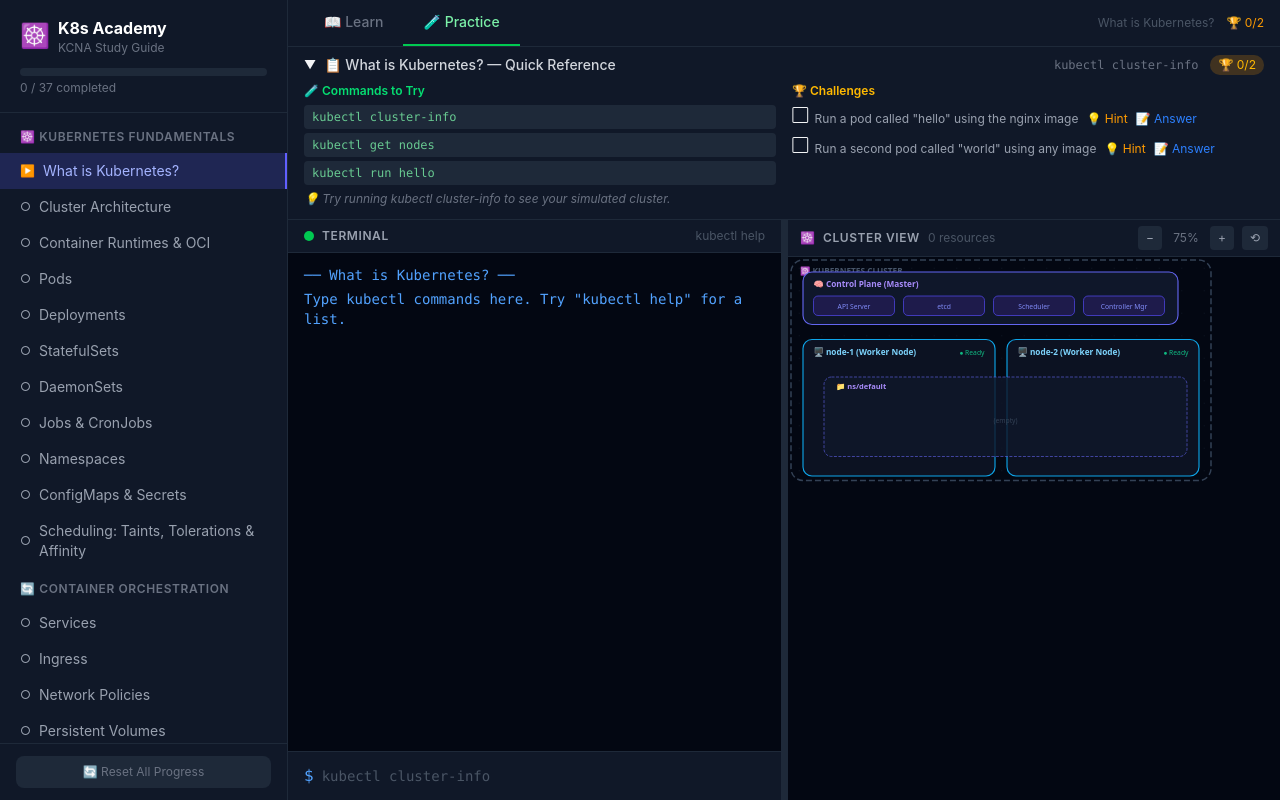
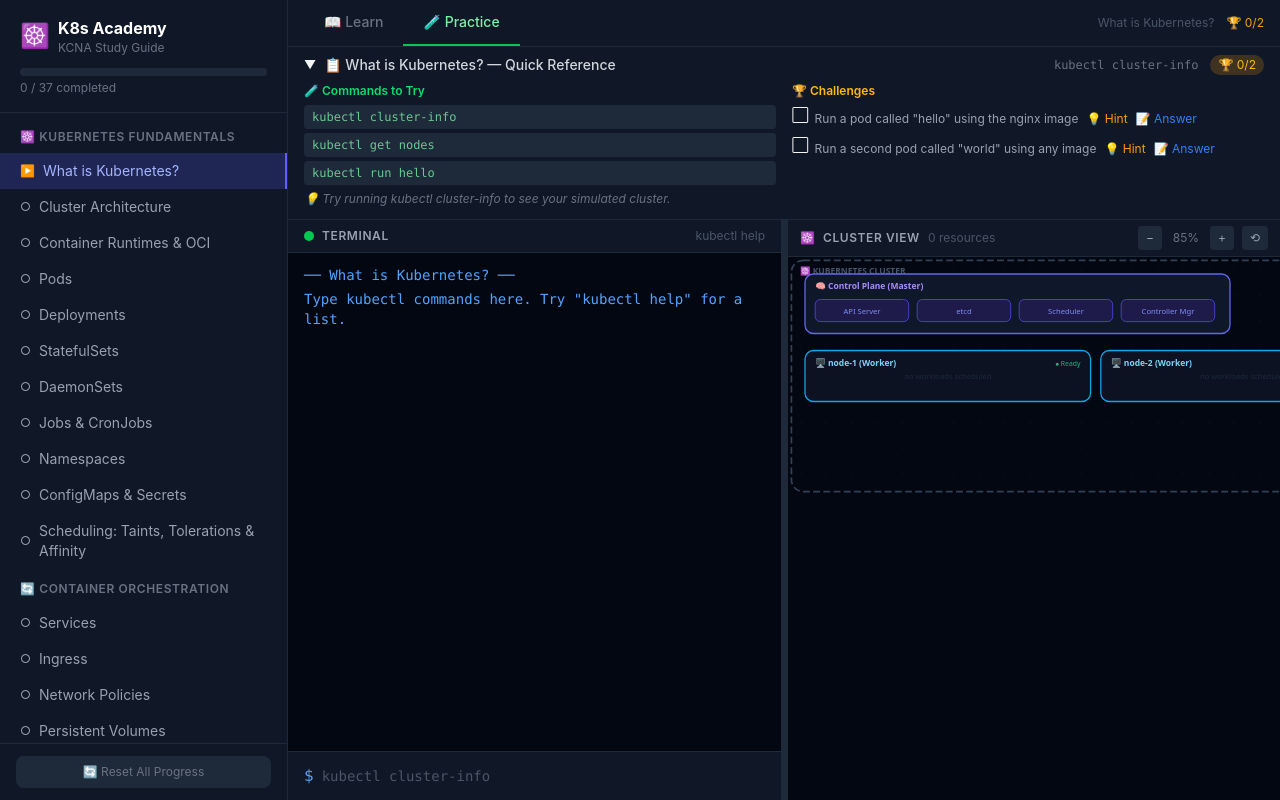
Before and after one commit to MallardxGreen/K8-Learning-Simulator, a React (Vite) app: page / in a window 1280 px wide. Both pictures are taken after a click on the button "🧪 Practice". Built offline with nearby package versions, Linux system fonts and the light colour scheme.

Commit message:
Redesign diagram: resources distributed across worker nodes, namespaces nested inside nodes, empty nodes show 'no workloads scheduled'

```diff
--- a/src/components/LiveDiagram.tsx
+++ b/src/components/LiveDiagram.tsx
@@ -27,156 +27,155 @@
   networkpolicy: { emoji: '🔥', bg: '#7f1d1d', border: '#dc2626', text: '#fca5a5' },
 };
 
-const NODE_W = 140;
-const NODE_H = 50;
-const GAP = 16;
-const NS_PAD = 16;
-const COLS_PER_NS = 3;
+const CARD_W = 136;
+const CARD_H = 46;
+const GAP = 12;
+const NS_PAD = 12;
+const COLS = 2;
 
-// Cluster-scoped resource types (not inside a namespace)
+// Cluster-scoped resource types
 const CLUSTER_SCOPED = new Set(['namespace', 'node', 'persistentvolume', 'clusterrole', 'clusterrolebinding']);
 
+// Simple hash to assign a resource to a node index
+function assignNode(name: string, nodeCount: number): number {
+  let h = 0;
+  for (let i = 0; i < name.length; i++) h = ((h << 5) - h + name.charCodeAt(i)) | 0;
+  return Math.abs(h) % nodeCount;
+}
+
 export default function LiveDiagram({ cluster }: LiveDiagramProps) {
-  const [zoom, setZoom] = useState(0.75);
+  const [zoom, setZoom] = useState(0.85);
   const [pan, setPan] = useState({ x: 0, y: 0 });
   const isPanning = useRef(false);
   const lastMouse = useRef({ x: 0, y: 0 });
 
-  // Separate resources
+  // Categorize resources
   const nodes = cluster.resources.filter(r => r.type === 'node');
-  const namespaces = cluster.resources.filter(r => r.type === 'namespace');
   const clusterScoped = cluster.resources.filter(r => CLUSTER_SCOPED.has(r.type) && r.type !== 'node' && r.type !== 'namespace');
   const namespacedRes = cluster.resources.filter(r => !CLUSTER_SCOPED.has(r.type));
 
-  // Group namespaced resources by namespace
-  const byNamespace = useMemo(() => {
-    const map: Record<string, K8sResource[]> = {};
-    for (const ns of namespaces) {
-      map[ns.name] = [];
+  const userResourceCount = namespacedRes.length + clusterScoped.length;
+
+  // Assign each namespaced resource to a worker node, then group by node → namespace
+  const nodeData = useMemo(() => {
+    if (nodes.length === 0) return [];
+
+    // Build: nodeIndex → nsName → resources[]
+    const map: Map<number, Map<string, K8sResource[]>> = new Map();
+    for (let i = 0; i < nodes.length; i++) map.set(i, new Map());
+
+    for (const r of namespacedRes) {
+      const ni = assignNode(r.id, nodes.length);
+      const nsName = r.namespace || 'default';
+      const nodeMap = map.get(ni)!;
+      if (!nodeMap.has(nsName)) nodeMap.set(nsName, []);
+      nodeMap.get(nsName)!.push(r);
     }
-    for (const r of namespacedRes) {
-      const ns = r.namespace || 'default';
-      if (!map[ns]) map[ns] = [];
-      map[ns].push(r);
-    }
-    return map;
-  }, [namespaces, namespacedRes]);
 
-  // Only show namespaces that have user resources (or are non-system)
-  const visibleNamespaces = useMemo(() => {
-    return Object.entries(byNamespace)
-      .filter(([name, res]) => res.length > 0 || (name !== 'kube-system'))
-      .sort(([a], [b]) => {
-        if (a === 'default') return -1;
-        if (b === 'default') return 1;
-        return a.localeCompare(b);
-      });
-  }, [byNamespace]);
-
-  const userResourceCount = namespacedRes.length + clusterScoped.length;
+    return nodes.map((n, i) => {
+      const nsMap = map.get(i)!;
+      const taints = Array.isArray(n.metadata.taints) ? (n.metadata.taints as string[]) : [];
+      const status = (n.metadata.status as string) || 'Ready';
+      // Sort namespaces: default first, then alphabetical
+      const nsList = [...nsMap.entries()]
+        .filter(([, res]) => res.length > 0)
+        .sort(([a], [b]) => {
+          if (a === 'default') return -1;
+          if (b === 'default') return 1;
+          return a.localeCompare(b);
+        });
+      return { node: n, taints, status, namespaces: nsList };
+    });
+  }, [nodes, namespacedRes]);
 
   // Layout computation
   const layout = useMemo(() => {
-    const CONTROL_PLANE_H = 70;
-    const CONTROL_PLANE_W = 500;
-    const CLUSTER_PAD = 20;
-    const NODE_BOX_PAD = 16;
+    const PAD = 20;
+    const CP_W = 500;
+    const CP_H = 70;
+    const NODE_PAD = 14;
+    const NODE_HEADER = 40;
 
-    let totalW = 0;
-    let totalH = 0;
+    let cursorY = PAD;
 
-    // Control plane at top
-    const cpX = CLUSTER_PAD;
-    const cpY = CLUSTER_PAD;
-    totalW = Math.max(totalW, cpX + CONTROL_PLANE_W + CLUSTER_PAD);
-    totalH = cpY + CONTROL_PLANE_H + 20;
+    // Control Plane
+    const cpX = PAD;
+    const cpY = cursorY;
+    cursorY += CP_H + 20;
 
-    // Worker nodes side by side below control plane
-    const nodesStartY = totalH;
-    const nodeLayouts: { name: string; x: number; y: number; w: number; h: number; taints: string[]; status: string }[] = [];
+    // Compute each worker node box
+    type NsLayout = { name: string; x: number; y: number; w: number; h: number; resources: K8sResource[] };
+    type NodeLayout = { name: string; x: number; y: number; w: number; h: number; taints: string[]; status: string; nsBoxes: NsLayout[] };
 
-    // Calculate namespace boxes for each node (we distribute namespaces across nodes)
-    // For simplicity: all namespaces go inside a "worker nodes" area
-    // Each namespace is a box containing its resources in a grid
+    const nodeLayouts: NodeLayout[] = [];
+    const nodesStartY = cursorY;
+    let nodesMaxW = CP_W;
 
-    const nsLayouts: { name: string; x: number; y: number; w: number; h: number; resources: K8sResource[] }[] = [];
+    // Lay out nodes side by side
+    let nodeX = PAD;
+    for (const nd of nodeData) {
+      const nsBoxes: NsLayout[] = [];
+      let innerY = NODE_HEADER;
+      const nsW = COLS * (CARD_W + GAP) + NS_PAD * 2 - GAP;
 
-    let nsX = CLUSTER_PAD + NODE_BOX_PAD + 12;
-    let nsY = nodesStartY + 50; // leave room for node header
-    let maxNsRowH = 0;
-    const maxRowW = 800;
-
-    for (const [nsName, nsRes] of visibleNamespaces) {
-      const rows = Math.ceil(nsRes.length / COLS_PER_NS) || 1;
-      const nsW = COLS_PER_NS * (NODE_W + GAP) + NS_PAD * 2 - GAP;
-      const nsH = NS_PAD * 2 + 24 + rows * (NODE_H + GAP) - GAP;
-
-      if (nsX + nsW > maxRowW) {
-        nsX = CLUSTER_PAD + NODE_BOX_PAD + 12;
-        nsY += maxNsRowH + GAP;
-        maxNsRowH = 0;
+      for (const [nsName, nsRes] of nd.namespaces) {
+        const rows = Math.ceil(nsRes.length / COLS) || 1;
+        const nsH = NS_PAD + 20 + rows * (CARD_H + GAP) - GAP + NS_PAD;
+        nsBoxes.push({ name: nsName, x: NODE_PAD, y: innerY, w: nsW, h: nsH, resources: nsRes });
+        innerY += nsH + GAP;
       }
 
-      nsLayouts.push({ name: nsName, x: nsX, y: nsY, w: nsW, h: nsH, resources: nsRes });
-      maxNsRowH = Math.max(maxNsRowH, nsH);
-      nsX += nsW + GAP;
-      totalW = Math.max(totalW, nsX + CLUSTER_PAD);
+      const nodeW = nsW + NODE_PAD * 2;
+      const nodeH = nd.namespaces.length > 0 ? innerY + NODE_PAD - GAP : NODE_HEADER + 20;
+
+      nodeLayouts.push({
+        name: nd.node.name,
+        x: nodeX,
+        y: nodesStartY,
+        w: nodeW,
+        h: nodeH,
+        taints: nd.taints,
+        status: nd.status,
+        nsBoxes,
+      });
+      nodeX += nodeW + GAP;
     }
 
-    const nsEndY = nsY + maxNsRowH + NODE_BOX_PAD;
+    nodesMaxW = Math.max(nodesMaxW, nodeX - GAP - PAD);
+    const maxNodeH = nodeLayouts.reduce((m, n) => Math.max(m, n.h), 0);
+    // Equalize node heights
+    for (const nl of nodeLayouts) nl.h = maxNodeH;
 
-    // Worker node boxes encompass the namespace area
-    const nodeAreaW = Math.max(totalW - CLUSTER_PAD * 2, CONTROL_PLANE_W);
-    for (let i = 0; i < nodes.length; i++) {
-      const n = nodes[i];
-      const nW = (nodeAreaW - GAP * (nodes.length - 1)) / nodes.length;
-      const nX = CLUSTER_PAD + i * (nW + GAP);
-      const nH = nsEndY - nodesStartY + 10;
-      const taints = Array.isArray(n.metadata.taints) ? (n.metadata.taints as string[]) : [];
-      nodeLayouts.push({
-        name: n.name,
-        x: nX,
-        y: nodesStartY,
-        w: nW,
-        h: nH,
-        taints,
-        status: (n.metadata.status as string) || 'Ready',
-      });
+    cursorY = nodesStartY + maxNodeH + 20;
+
+    // Cluster-scoped resources
+    type CsLayout = { resource: K8sResource; x: number; y: number };
+    const csLayouts: CsLayout[] = [];
+    if (clusterScoped.length > 0) {
+      let csX = PAD;
+      const csStartY = cursorY + 16;
+      let csY = csStartY;
+      for (const r of clusterScoped) {
+        if (csX + CARD_W > nodesMaxW + PAD * 2) {
+          csX = PAD;
+          csY += CARD_H + GAP;
+        }
+        csLayouts.push({ resource: r, x: csX, y: csY });
+        csX += CARD_W + GAP;
+      }
+      cursorY = csY + CARD_H + PAD;
     }
 
-    totalW = Math.max(totalW, CLUSTER_PAD * 2 + nodeAreaW);
-    totalH = nsEndY + 20;
+    const totalW = Math.max(nodesMaxW + PAD * 2, CP_W + PAD * 2, 520);
+    const totalH = Math.max(cursorY + PAD, 280);
 
-    // Cluster-scoped resources below nodes
-    let csY = totalH;
-    const csLayouts: { resource: K8sResource; x: number; y: number }[] = [];
-    if (clusterScoped.length > 0) {
-      let csX = CLUSTER_PAD;
-      for (const r of clusterScoped) {
-        if (csX + NODE_W > totalW - CLUSTER_PAD) {
-          csX = CLUSTER_PAD;
-          csY += NODE_H + GAP;
-        }
-        csLayouts.push({ resource: r, x: csX, y: csY });
-        csX += NODE_W + GAP;
-      }
-      totalH = csY + NODE_H + CLUSTER_PAD;
-    }
-
-    return {
-      totalW: Math.max(totalW, 560),
-      totalH: Math.max(totalH, 300),
-      cpX, cpY, CONTROL_PLANE_W, CONTROL_PLANE_H,
-      nodeLayouts,
-      nsLayouts,
-      csLayouts,
-    };
-  }, [nodes, visibleNamespaces, clusterScoped]);
+    return { totalW, totalH, cpX, cpY, CP_W, CP_H, nodeLayouts, csLayouts };
+  }, [nodeData, clusterScoped]);
 
   // Zoom/pan handlers
   const zoomIn = useCallback(() => setZoom(z => Math.min(3, z + 0.15)), []);
   const zoomOut = useCallback(() => setZoom(z => Math.max(0.15, z - 0.15)), []);
-  const resetView = useCallback(() => { setZoom(0.75); setPan({ x: 0, y: 0 }); }, []);
+  const resetView = useCallback(() => { setZoom(0.85); setPan({ x: 0, y: 0 }); }, []);
 
   const handleWheel = useCallback((e: React.WheelEvent) => {
     e.preventDefault();
@@ -201,19 +200,18 @@
     return () => { window.removeEventListener('mousemove', onMove); window.removeEventListener('mouseup', onUp); };
   }, []);
 
-  // Helper to render a resource card
-  function renderResource(r: K8sResource, x: number, y: number) {
+  function renderCard(r: K8sResource, x: number, y: number) {
     const style = RESOURCE_STYLE[r.type] || RESOURCE_STYLE.pod;
-    const displayName = r.name.length > 14 ? r.name.slice(0, 13) + '…' : r.name;
+    const label = r.name.length > 13 ? r.name.slice(0, 12) + '…' : r.name;
     const status = r.metadata.status as string | undefined;
     return (
       <g key={r.id}>
-        <rect x={x} y={y} width={NODE_W} height={NODE_H} rx={8} fill={style.bg} stroke={style.border} strokeWidth={1.5} />
-        <text x={x + 12} y={y + 20} fontSize={14}>{style.emoji}</text>
-        <text x={x + 32} y={y + 20} fill={style.text} fontSize={10} fontWeight={600} fontFamily="system-ui">{displayName}</text>
-        <text x={x + 12} y={y + 38} fill="#64748b" fontSize={8} fontFamily="system-ui">{r.type}</text>
+        <rect x={x} y={y} width={CARD_W} height={CARD_H} rx={7} fill={style.bg} stroke={style.border} strokeWidth={1.5} />
+        <text x={x + 10} y={y + 18} fontSize={13}>{style.emoji}</text>
+        <text x={x + 28} y={y + 18} fill={style.text} fontSize={9.5} fontWeight={600} fontFamily="system-ui">{label}</text>
+        <text x={x + 10} y={y + 34} fill="#64748b" fontSize={7.5} fontFamily="system-ui">{r.type}</text>
         {status && (
-          <text x={x + NODE_W - 10} y={y + 38} fill={status === 'Running' ? '#10b981' : status.includes('Disabled') ? '#ef4444' : '#f59e0b'} fontSize={8} textAnchor="end" fontFamily="system-ui">● {status}</text>
+          <text x={x + CARD_W - 8} y={y + 34} fill={status === 'Running' ? '#10b981' : status.includes('Disabled') ? '#ef4444' : '#f59e0b'} fontSize={7.5} textAnchor="end" fontFamily="system-ui">● {status}</text>
         )}
       </g>
     );
@@ -237,11 +235,7 @@
       </div>
 
       {/* SVG Canvas */}
-      <div
-        className="flex-1 overflow-hidden cursor-grab active:cursor-grabbing"
-        onWheel={handleWheel}
-        onMouseDown={handleMouseDown}
-      >
+      <div className="flex-1 overflow-hidden cursor-grab active:cursor-grabbing" onWheel={handleWheel} onMouseDown={handleMouseDown}>
         <svg width="100%" height="100%" style={{ overflow: 'visible' }}>
           <defs>
             <pattern id="grid" width="30" height="30" patternUnits="userSpaceOnUse">
@@ -249,74 +243,65 @@
             </pattern>
           </defs>
           <g transform={`translate(${pan.x}, ${pan.y}) scale(${zoom})`}>
-            {/* Background grid */}
             <rect width={layout.totalW} height={layout.totalH} fill="url(#grid)" />
 
-            {/* ═══ CLUSTER BOUNDARY ═══ */}
-            <rect x={4} y={4} width={layout.totalW - 8} height={layout.totalH - 8} rx={16} fill="none" stroke="#334155" strokeWidth={2} strokeDasharray="8 4" />
-            <text x={16} y={22} fill="#475569" fontSize={11} fontWeight={700} fontFamily="system-ui">☸️ KUBERNETES CLUSTER</text>
+            {/* Cluster boundary */}
+            <rect x={4} y={4} width={layout.totalW - 8} height={layout.totalH - 8} rx={14} fill="none" stroke="#334155" strokeWidth={2} strokeDasharray="8 4" />
+            <text x={14} y={20} fill="#475569" fontSize={10} fontWeight={700} fontFamily="system-ui">☸️ KUBERNETES CLUSTER</text>
 
-            {/* ═══ CONTROL PLANE ═══ */}
-            <rect x={layout.cpX} y={layout.cpY} width={layout.CONTROL_PLANE_W} height={layout.CONTROL_PLANE_H} rx={12} fill="#0f172a" stroke="#6366f1" strokeWidth={1.5} />
-            <text x={layout.cpX + 14} y={layout.cpY + 20} fill="#a78bfa" fontSize={11} fontWeight={700} fontFamily="system-ui">🧠 Control Plane (Master)</text>
-            {/* Control plane components */}
+            {/* Control Plane */}
+            <rect x={layout.cpX} y={layout.cpY} width={layout.CP_W} height={layout.CP_H} rx={10} fill="#0f172a" stroke="#6366f1" strokeWidth={1.5} />
+            <text x={layout.cpX + 12} y={layout.cpY + 18} fill="#a78bfa" fontSize={10} fontWeight={700} fontFamily="system-ui">🧠 Control Plane (Master)</text>
             {['API Server', 'etcd', 'Scheduler', 'Controller Mgr'].map((comp, i) => {
-              const cx = layout.cpX + 14 + i * 120;
-              const cy = layout.cpY + 32;
+              const cx = layout.cpX + 12 + i * 120;
+              const cy = layout.cpY + 30;
               return (
                 <g key={comp}>
-                  <rect x={cx} y={cy} width={108} height={26} rx={6} fill="#1e1b4b" stroke="#4f46e5" strokeWidth={1} />
-                  <text x={cx + 54} y={cy + 17} fill="#818cf8" fontSize={9} fontFamily="system-ui" textAnchor="middle">{comp}</text>
+                  <rect x={cx} y={cy} width={110} height={26} rx={6} fill="#1e1b4b" stroke="#4f46e5" strokeWidth={1} />
+                  <text x={cx + 55} y={cy + 17} fill="#818cf8" fontSize={9} fontFamily="system-ui" textAnchor="middle">{comp}</text>
                 </g>
               );
             })}
 
-            {/* ═══ WORKER NODES ═══ */}
+            {/* Worker Nodes */}
             {layout.nodeLayouts.map(n => (
               <g key={n.name}>
-                <rect x={n.x} y={n.y} width={n.w} height={n.h} rx={12} fill="#0c1222" stroke={n.status.includes('Disabled') ? '#ef4444' : '#0ea5e9'} strokeWidth={1.5} />
-                <text x={n.x + 14} y={n.y + 20} fill={n.status.includes('Disabled') ? '#fca5a5' : '#7dd3fc'} fontSize={11} fontWeight={700} fontFamily="system-ui">
-                  🖥️ {n.name} (Worker Node)
+                <rect x={n.x} y={n.y} width={n.w} height={n.h} rx={10} fill="#0c1222" stroke={n.status.includes('Disabled') ? '#ef4444' : '#0ea5e9'} strokeWidth={1.5} />
+                <text x={n.x + 12} y={n.y + 18} fill={n.status.includes('Disabled') ? '#fca5a5' : '#7dd3fc'} fontSize={10} fontWeight={700} fontFamily="system-ui">
+                  🖥️ {n.name} (Worker)
                 </text>
-                <text x={n.x + n.w - 14} y={n.y + 20} fill={n.status === 'Ready' ? '#10b981' : '#ef4444'} fontSize={9} textAnchor="end" fontFamily="system-ui">
-                  ● {n.status}
-                </text>
+                <text x={n.x + n.w - 12} y={n.y + 18} fill={n.status === 'Ready' ? '#10b981' : '#ef4444'} fontSize={8} textAnchor="end" fontFamily="system-ui">● {n.status}</text>
                 {n.taints.length > 0 && (
-                  <text x={n.x + 14} y={n.y + 34} fill="#f59e0b" fontSize={8} fontFamily="system-ui">
-                    ⚠️ Taints: {n.taints.join(', ')}
-                  </text>
+                  <text x={n.x + 12} y={n.y + 32} fill="#f59e0b" fontSize={7.5} fontFamily="system-ui">⚠️ Taints: {n.taints.join(', ')}</text>
+                )}
+
+                {/* Namespace boxes inside this node */}
+                {n.nsBoxes.map(ns => (
+                  <g key={ns.name}>
+                    <rect x={n.x + ns.x} y={n.y + ns.y} width={ns.w} height={ns.h} rx={8} fill="rgba(99,102,241,0.05)" stroke="#6366f1" strokeWidth={1} strokeDasharray="4 2" />
+                    <text x={n.x + ns.x + NS_PAD} y={n.y + ns.y + 14} fill="#a78bfa" fontSize={9} fontWeight={600} fontFamily="system-ui">📁 ns/{ns.name}</text>
+                    {ns.resources.map((r, i) => {
+                      const col = i % COLS;
+                      const row = Math.floor(i / COLS);
+                      const rx = n.x + ns.x + NS_PAD + col * (CARD_W + GAP);
+                      const ry = n.y + ns.y + 20 + NS_PAD + row * (CARD_H + GAP);
+                      return renderCard(r, rx, ry);
+                    })}
+                  </g>
+                ))}
+
+                {/* Empty node message */}
+                {n.nsBoxes.length === 0 && (
+                  <text x={n.x + n.w / 2} y={n.y + n.h / 2 + 4} fill="#1e293b" fontSize={9} textAnchor="middle" fontFamily="system-ui">no workloads scheduled</text>
                 )}
               </g>
             ))}
 
-            {/* ═══ NAMESPACE BOXES ═══ */}
-            {layout.nsLayouts.map(ns => (
-              <g key={ns.name}>
-                <rect x={ns.x} y={ns.y} width={ns.w} height={ns.h} rx={10} fill="#0f172a" stroke="#6366f1" strokeWidth={1} strokeDasharray="4 2" opacity={0.8} />
-                <text x={ns.x + NS_PAD} y={ns.y + 16} fill="#a78bfa" fontSize={10} fontWeight={600} fontFamily="system-ui">
-                  📁 ns/{ns.name}
-                </text>
-                {/* Resources inside namespace */}
-                {ns.resources.map((r, i) => {
-                  const col = i % COLS_PER_NS;
-                  const row = Math.floor(i / COLS_PER_NS);
-                  const rx = ns.x + NS_PAD + col * (NODE_W + GAP);
-                  const ry = ns.y + 24 + NS_PAD + row * (NODE_H + GAP);
-                  return renderResource(r, rx, ry);
-                })}
-                {ns.resources.length === 0 && (
-                  <text x={ns.x + ns.w / 2} y={ns.y + ns.h / 2 + 8} fill="#334155" fontSize={9} textAnchor="middle" fontFamily="system-ui">(empty)</text>
-                )}
-              </g>
-            ))}
-
-            {/* ═══ CLUSTER-SCOPED RESOURCES ═══ */}
+            {/* Cluster-scoped resources */}
             {layout.csLayouts.length > 0 && (
               <>
-                <text x={layout.csLayouts[0].x} y={layout.csLayouts[0].y - 8} fill="#475569" fontSize={10} fontWeight={600} fontFamily="system-ui">
-                  🌍 Cluster-Scoped Resources
-                </text>
-                {layout.csLayouts.map(({ resource, x, y }) => renderResource(resource, x, y))}
+                <text x={layout.csLayouts[0].x} y={layout.csLayouts[0].y - 8} fill="#475569" fontSize={9} fontWeight={600} fontFamily="system-ui">🌍 Cluster-Scoped Resources</text>
+                {layout.csLayouts.map(({ resource, x, y }) => renderCard(resource, x, y))}
               </>
             )}
           </g>
```
